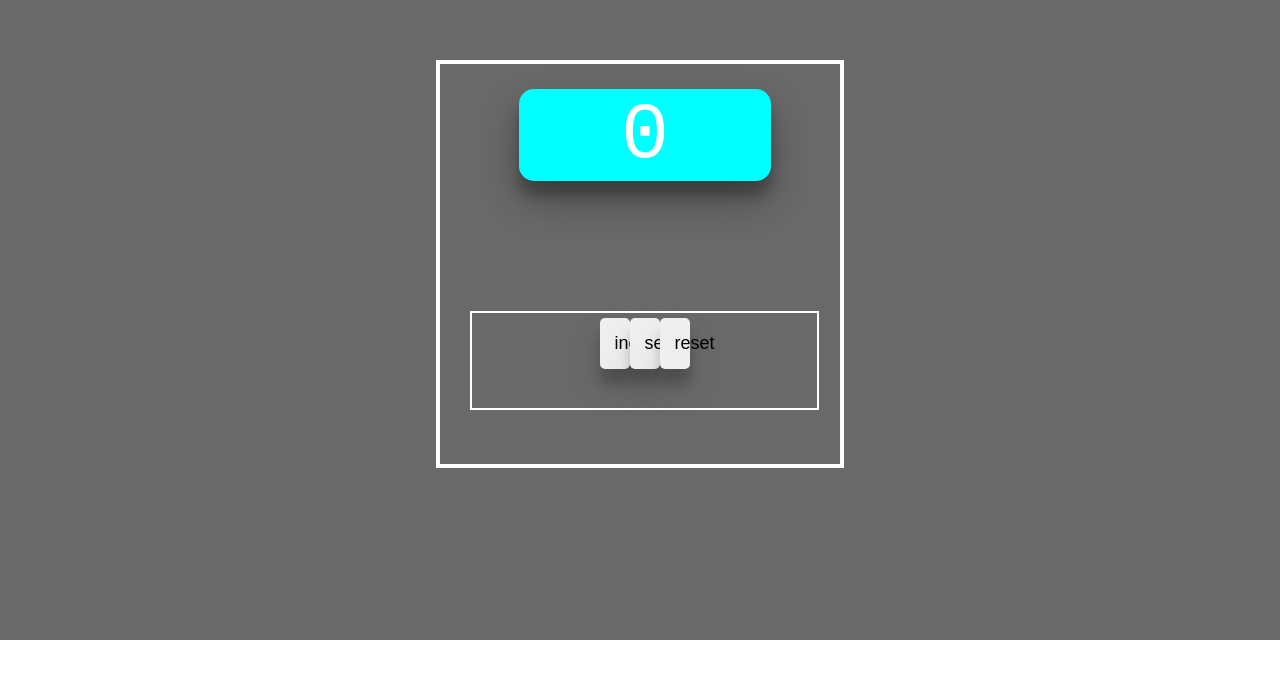
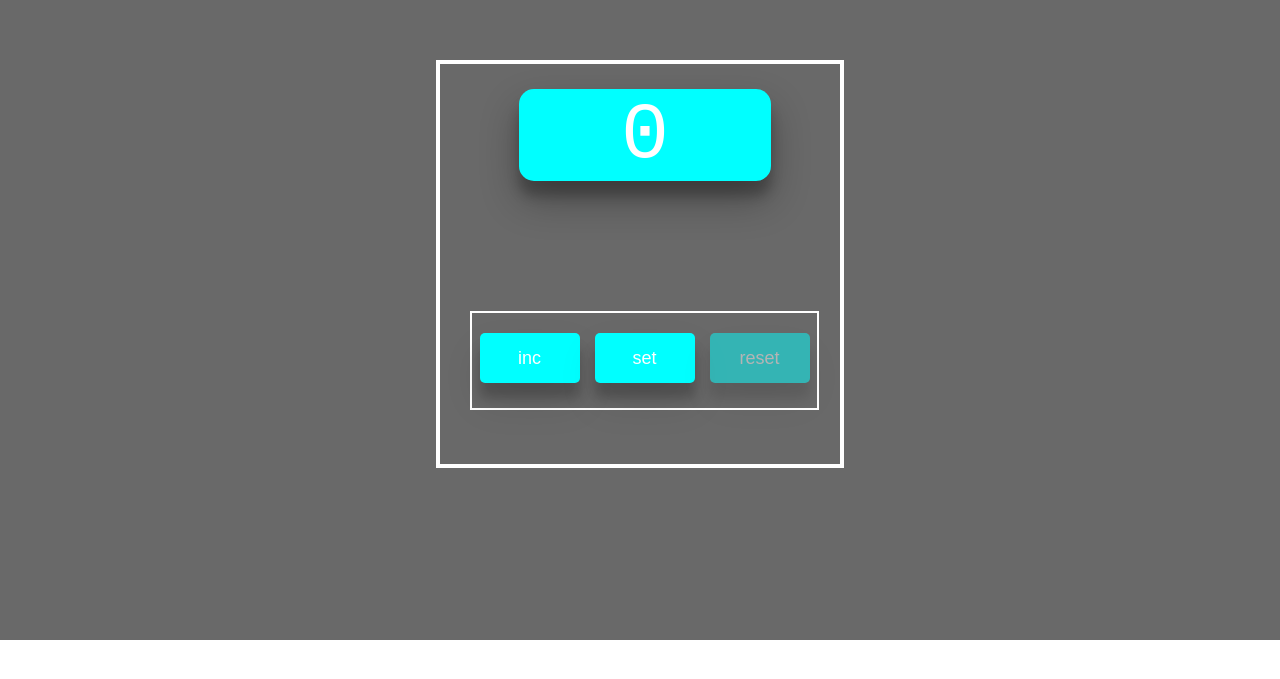
Before and after one commit to nelli04/it-incubator, a React (Create React App) app: page / in a window 1280 px wide. Shown: the part 113-792 px from the top of the page. Built offline with nearby package versions, Linux system fonts and the light colour scheme.

Commit message:
05Counter

```diff
--- a/src/components/Counter/Button.tsx
+++ b/src/components/Counter/Button.tsx
@@ -5,13 +5,13 @@ type BossType = {
     class: string
     title: string
     click: number
-    onClick: () => void
+    onClick?: () => void
 }
 
 export const Button = (p: BossType) => {
     return (
         <div>
-            <button onClick={p.onClick}>{p.title}</button>
+            <button onClick={p.onClick} className={p.class}>{p.title}</button>
         </div>
     );
 };
--- a/src/components/Counter/Counter.tsx
+++ b/src/components/Counter/Counter.tsx
@@ -6,6 +6,7 @@ type BossType = {
     buttonInc: () => void
     buttonReset: () => void
     click: number
+    class: string
 }
 
 
@@ -23,9 +24,8 @@ export const Counter = (p: BossType) => {
                         />
                         <Button
                             click={p.click}
-                    onClick={p.buttonReset}
                             title='set'
-                    class={p.click >= 1 ? 'reset' : 'true_false'}
+                            class={'set'}
                         />
                         <Button
                             click={p.click}
@@ -35,7 +35,6 @@ export const Counter = (p: BossType) => {
                         />
                     </div>
                 </div>
-
     );
 }
 
```
Lines whose indentation alone changed are shown as unchanged.
